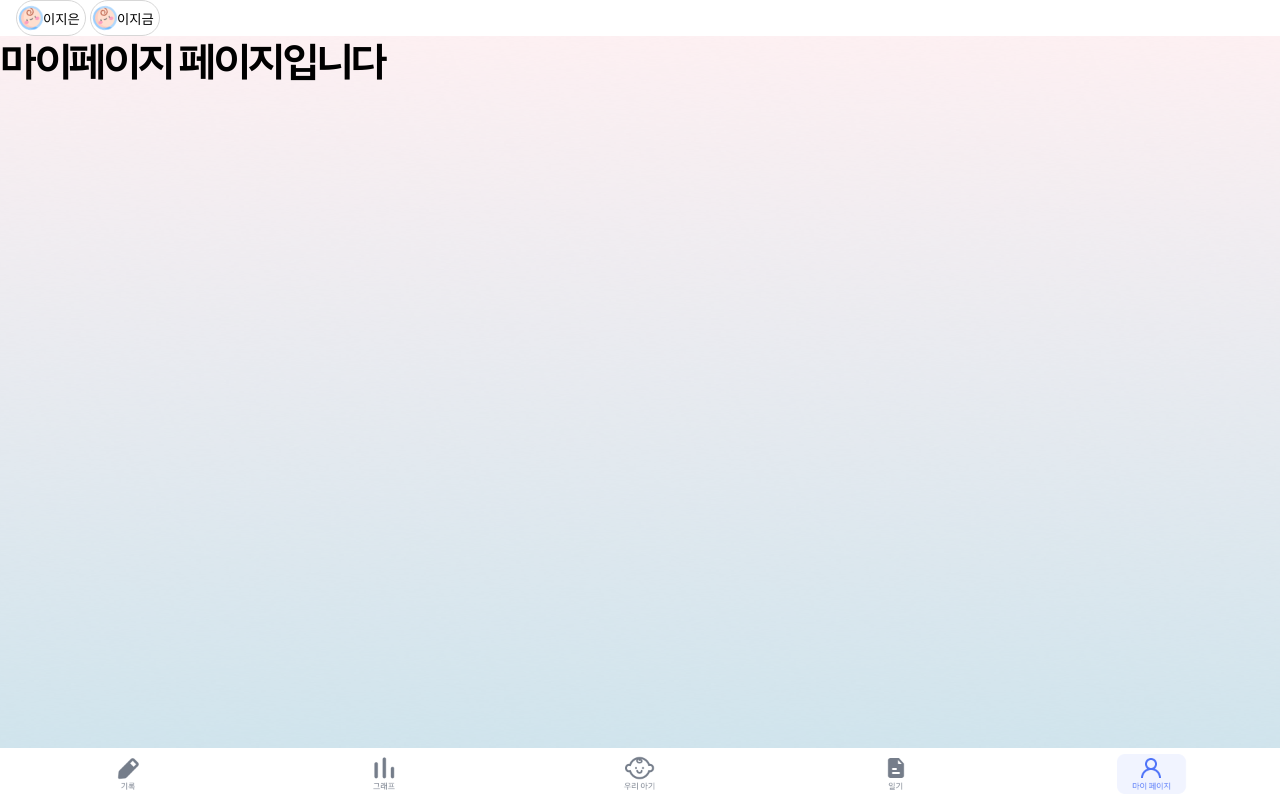
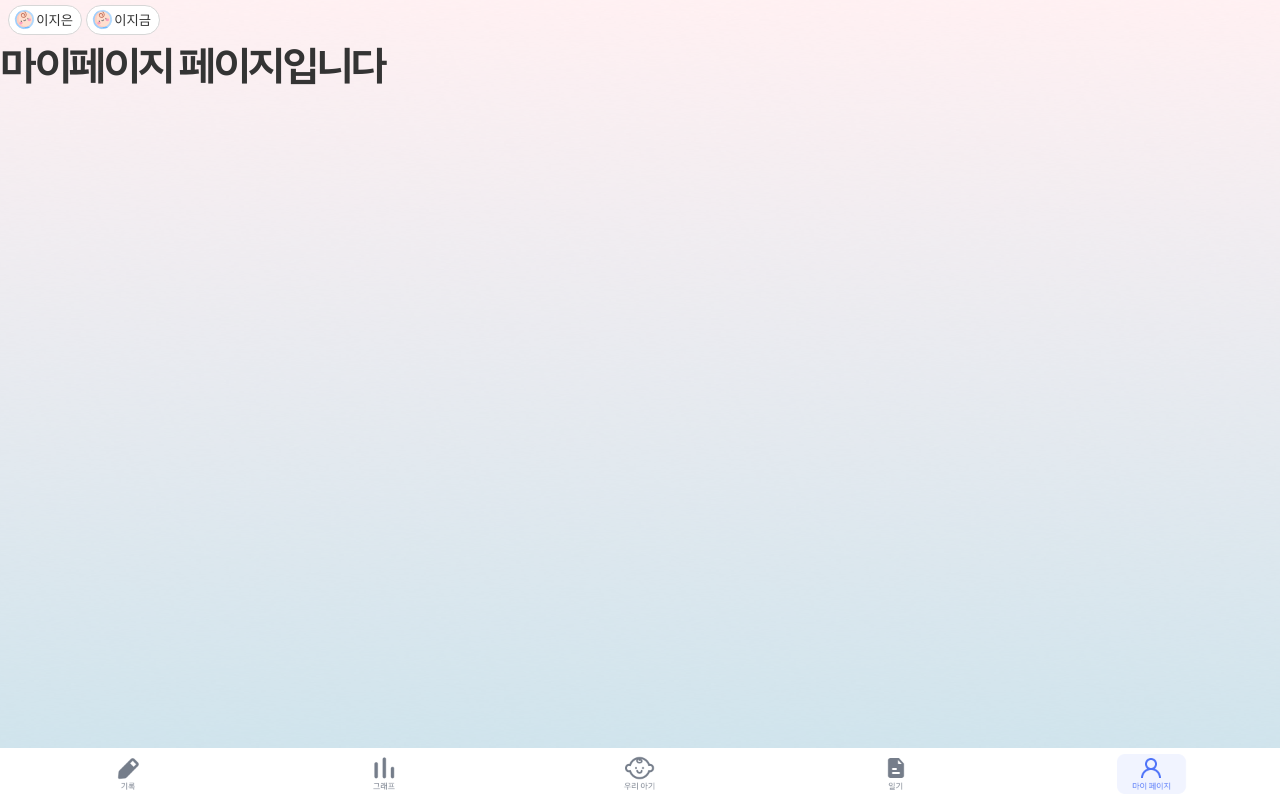
Before and after one commit to yunsbob/Sonagi, a React (Create React App) app in the folder frontend-web/: page /main/myPage in a window 1280 px wide. Built offline with nearby package versions, Linux system fonts and the light colour scheme.

Commit message:
[S09P12B207-254] docs : TabBar molecules로 수정, Button 사이즈 xSmall 추가

```diff
--- a/frontend-web/src/components/atoms/Button/Button.styles.ts
+++ b/frontend-web/src/components/atoms/Button/Button.styles.ts
@@ -27,9 +27,16 @@ const getVariantStyling = (variant: Required<ButtonProps>['variant']) => {
 
 const getSizeStyling = (size: Required<ButtonProps>['size']) => {
   const style = {
+    xSmall: css`
+      width: auto;
+      height: 1.9rem;
+      flex-shrink: 0;
+      padding: 4px;
+      padding-right: 8px;
+    `,
     small: css`
       width: 4.375rem;
-      height: 2.25rem;
+      height: 2.5rem;
       flex-shrink: 0;
     `,
     medium: css`
--- a/frontend-web/src/components/atoms/Button/Button.tsx
+++ b/frontend-web/src/components/atoms/Button/Button.tsx
@@ -5,7 +5,7 @@ import type { ComponentPropsWithRef, ForwardedRef } from 'react';
 
 export interface ButtonProps extends ComponentPropsWithRef<'button'> {
   variant?: 'default' | 'register' | 'record';
-  size?: 'small';
+  size?: 'small' | 'xSmall';
   typed?: false;
 }
 
--- a/frontend-web/src/components/molecules/BabyBar/BabyBar.styles.ts
+++ b/frontend-web/src/components/molecules/BabyBar/BabyBar.styles.ts
@@ -1,7 +1,7 @@
 import styled from 'styled-components';
 
 const BabyBarContainer = styled.div`
-  padding: 0rem 1rem;
+  padding: 0.3rem 0.5rem;
   display: flex;
   max-width: 100%;
   overflow-x: scroll;
--- a/frontend-web/src/components/molecules/BabyBar/BabyBar.tsx
+++ b/frontend-web/src/components/molecules/BabyBar/BabyBar.tsx
@@ -11,14 +11,18 @@ const BabyBar = () => {
       {BabyArray.map((item, index) => (
         <Button
           variant="record"
-          size="small"
+          size="xSmall"
           key={index}
-          style={{ display: 'flex', alignItems: 'center' }}
+          style={{
+            display: 'flex',
+            alignItems: 'center',
+            // padding: '4px',
+          }}
         >
           <Image
             src={babyCircleBlue}
-            width={1.5}
-            style={{ transform: 'rotate(-10.68deg)', marginLeft: '2px' }}
+            width={1.2}
+            style={{ transform: 'rotate(-10.68deg)', margin: '2px' }}
           />
           {item}
         </Button>
--- a/frontend-web/src/pages/MainPage/MainPage.tsx
+++ b/frontend-web/src/pages/MainPage/MainPage.tsx
@@ -1,17 +1,16 @@
 import { Outlet } from 'react-router-dom';
 import { Background } from '@/components/atoms/Background/Background.styles';
 import backgroundGradient from '@/assets/images/background-gradient.png';
-import TabBar from '@/components/organisms/TabBar/TabBar';
+import TabBar from '@/components/molecules/TabBar/TabBar';
 import BabyBar from '@/components/molecules/BabyBar/BabyBar';
 
 const MainPage = () => {
   return (
     <Background background={backgroundGradient}>
-      <div style={{ backgroundColor: 'white' }}>
-        <header>
-          <BabyBar></BabyBar>
-        </header>
-      </div>
+      <header>
+        <BabyBar></BabyBar>
+      </header>
+
       <Outlet />
       <TabBar />
     </Background>
--- a/frontend-web/src/styles/GlobalStyle.tsx
+++ b/frontend-web/src/styles/GlobalStyle.tsx
@@ -5,6 +5,7 @@ const GlobalStyle = createGlobalStyle`
         padding: 0;
         margin: 0;
         box-sizing: border-box;
+        color: ${({ theme }) => theme.color.black1};
     }
 
     ul, ol, li {
```
Also changed, not shown: frontend-web/src/components/molecules/TabBar/TabBar.style.ts (renamed from frontend-web/src/components/organisms/TabBar/TabBar.style.ts), frontend-web/src/components/molecules/TabBar/TabBar.tsx (renamed from frontend-web/src/components/organisms/TabBar/TabBar.tsx).
